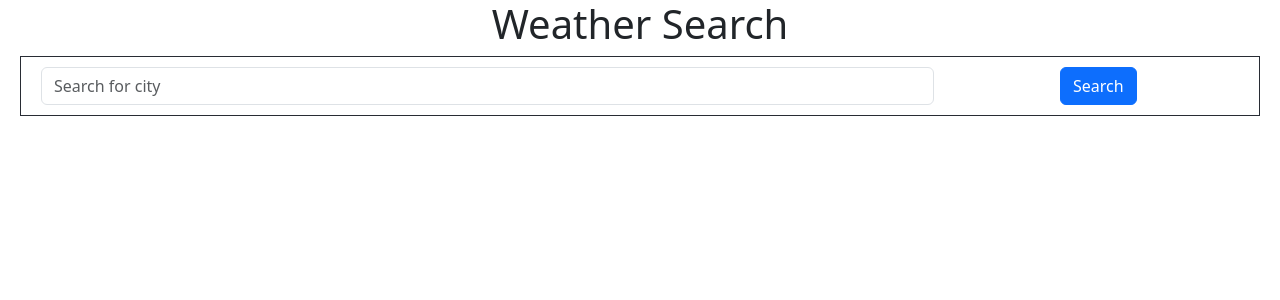
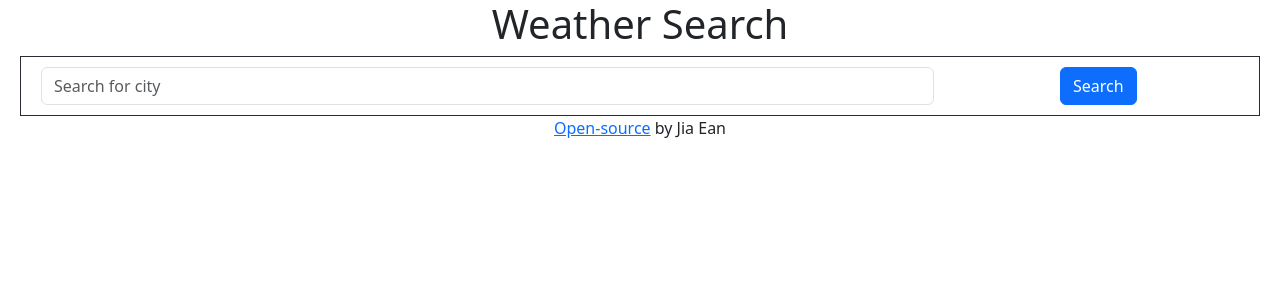
Before and after one commit to jjean95/weather-app-react, a React (Create React App) app: page / in a window 1280 px wide. Shown: the top 300 px of the page. Built offline with nearby package versions, Linux system fonts and the light colour scheme.

Commit message:
Adding open source link

```diff
--- a/public/index.html
+++ b/public/index.html
@@ -24,7 +24,7 @@
       work correctly both with client-side routing and a non-root public URL.
       Learn how to configure a non-root public URL by running `npm run build`.
     -->
-    <title>React App</title>
+    <title>Weather app</title>
   </head>
   <body>
     <noscript>You need to enable JavaScript to run this app.</noscript>
--- a/src/index.css
+++ b/src/index.css
@@ -1,13 +1,17 @@
 body {
   margin: 0;
-  font-family: -apple-system, BlinkMacSystemFont, 'Segoe UI', 'Roboto', 'Oxygen',
-    'Ubuntu', 'Cantarell', 'Fira Sans', 'Droid Sans', 'Helvetica Neue',
+  font-family: -apple-system, BlinkMacSystemFont, "Segoe UI", "Roboto", "Oxygen",
+    "Ubuntu", "Cantarell", "Fira Sans", "Droid Sans", "Helvetica Neue",
     sans-serif;
   -webkit-font-smoothing: antialiased;
   -moz-osx-font-smoothing: grayscale;
 }
 
 code {
-  font-family: source-code-pro, Menlo, Monaco, Consolas, 'Courier New',
+  font-family: source-code-pro, Menlo, Monaco, Consolas, "Courier New",
     monospace;
 }
+
+p {
+  text-align: center;
+}
--- a/src/index.js
+++ b/src/index.js
@@ -10,6 +10,10 @@ root.render(
   <React.StrictMode>
     <h1>Weather Search</h1>
     <App />
+    <p>
+      <a href="https://github.com/jjean95/weather-app-react">Open-source</a> by
+      Jia Ean
+    </p>
   </React.StrictMode>
 );
 
```
